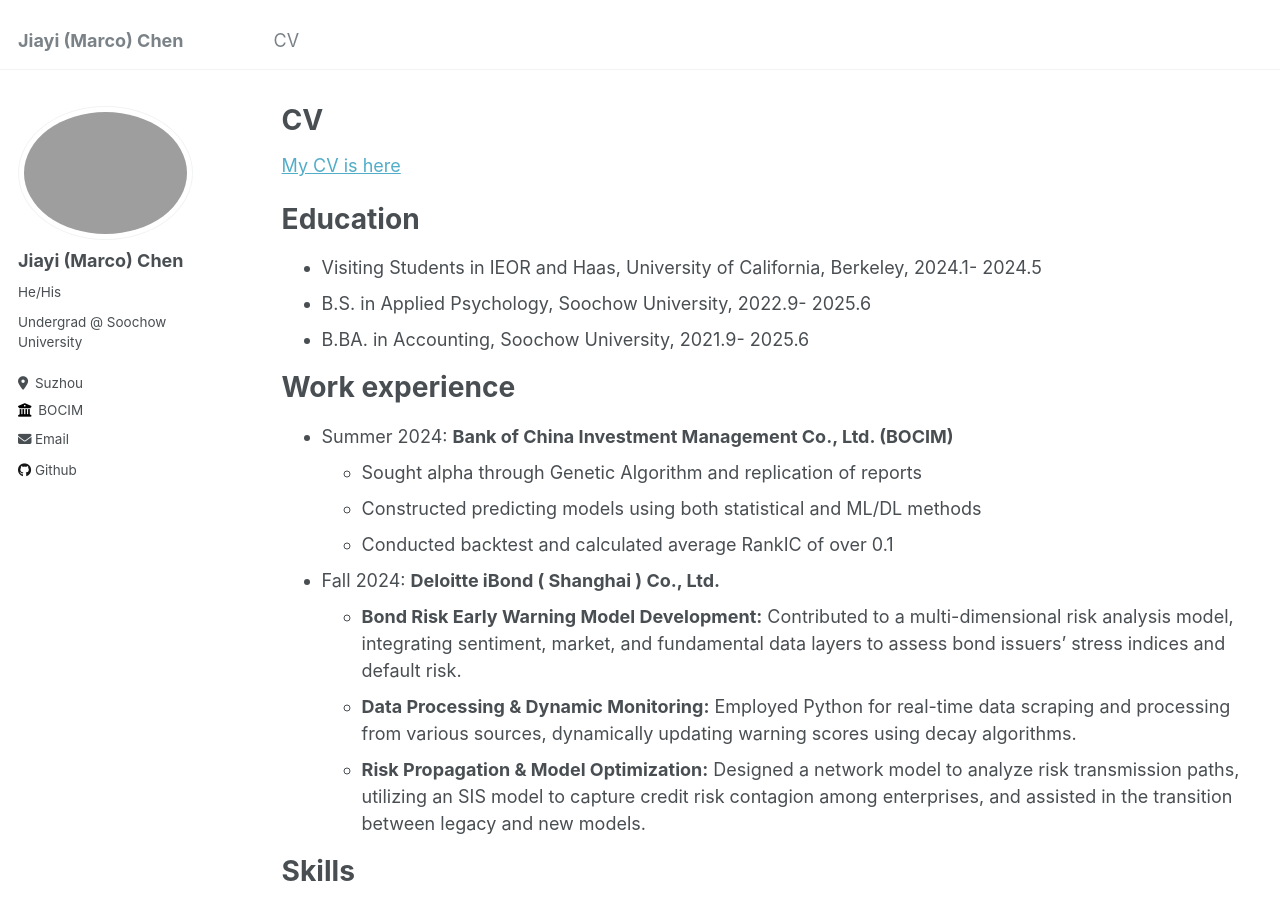
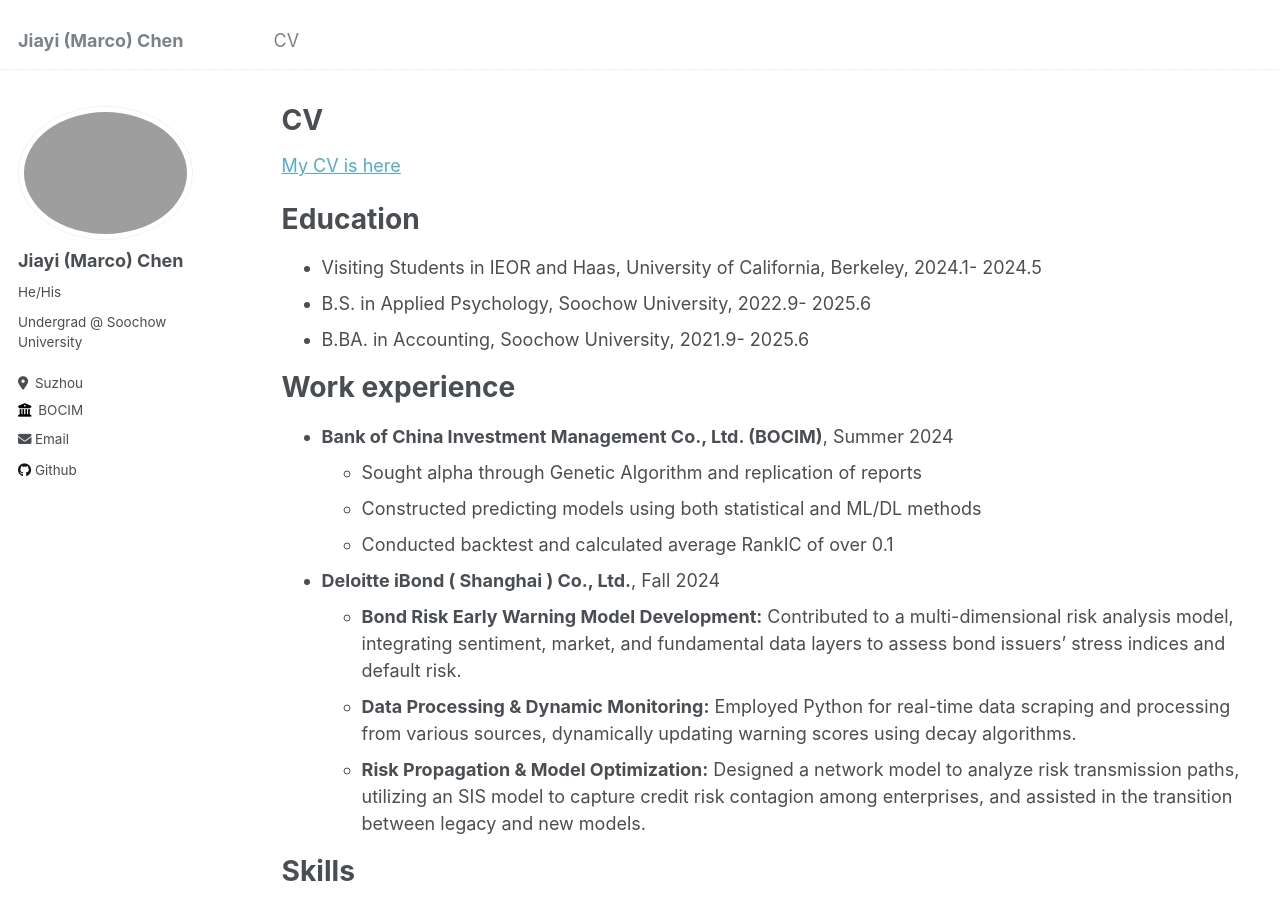
Before and after one commit to marcochen0720/marcochen0720.github.io, a Jekyll site: the page built from _pages/cv.md, in a window 1280 px wide and 900 px high. Built offline with Jekyll 4.4.1, drawn with Linux system fonts in a browser that asks for light colours.

Commit message:
Update cv.md

```diff
--- a/_pages/cv.md
+++ b/_pages/cv.md
@@ -18,12 +18,12 @@ Education
 
 Work experience
 ======
-* Summer 2024: **Bank of China Investment Management Co., Ltd. (BOCIM)**
+* **Bank of China Investment Management Co., Ltd. (BOCIM)**, Summer 2024
   * Sought alpha through Genetic Algorithm and replication of reports
   * Constructed predicting models using both statistical and ML/DL methods
   * Conducted backtest and calculated average RankIC of over 0.1
 
-* Fall 2024: **Deloitte iBond ( Shanghai ) Co., Ltd.**
+* **Deloitte iBond ( Shanghai ) Co., Ltd.**, Fall 2024
   *	**Bond Risk Early Warning Model Development:** Contributed to a multi-dimensional risk analysis model, integrating sentiment, market, and fundamental data layers to assess bond issuers’ stress indices and default risk.
   *	**Data Processing & Dynamic Monitoring:** Employed Python for real-time data scraping and processing from various sources, dynamically updating warning scores using decay algorithms.
   *	**Risk Propagation & Model Optimization:** Designed a network model to analyze risk transmission paths, utilizing an SIS model to capture credit risk contagion among enterprises, and assisted in the transition between legacy and new models.
```
